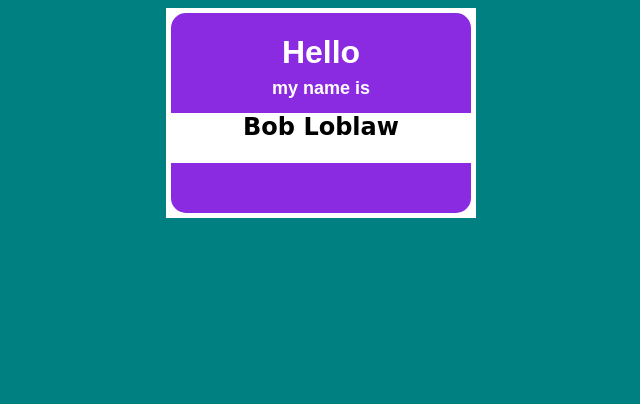
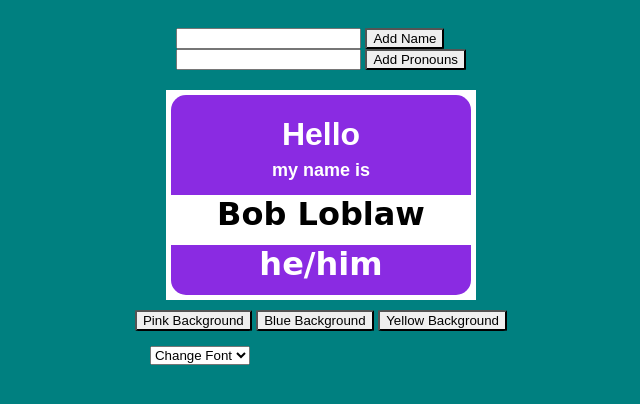
Before and after one commit to katrinkajb/lab-02a-name-tag, a plain HTML site: page index.html in a window 1280 px wide. Shown: the whole page, without its empty margins (319-959 px from the left). Drawn offline with Linux system fonts and the light colour scheme; a web font is replaced by a local one.

Commit message:
Added buttons and inputs, dropdown for font selection

```diff
--- /dev/null
+++ b/app.js
@@ -0,0 +1,60 @@
+// Name
+const nameInput = document.getElementById('name-input');
+const nameButton = document.getElementById('name-button');
+const nameField = document.getElementById('white-field');
+
+//Pronouns
+const pronounInput = document.getElementById('pronoun-input');
+const pronounButton = document.getElementById('pronoun-button');
+const pronounField = document.getElementById('pronoun-field');
+
+//colors
+const pinkButton = document.getElementById('pink-button');
+const blueButton = document.getElementById('blue-button');
+const yellowButton = document.getElementById('yellow-button');
+const body = document.getElementById('body');
+
+//fonts
+const fontList = document.getElementById('font-list');
+
+
+
+
+// add name
+nameButton.addEventListener('click', () => {
+    nameField.textContent = nameInput.value;
+})
+
+//add pronouns
+pronounButton.addEventListener('click', () => {
+    pronounField.textContent = pronounInput.value
+})
+
+//change background
+pinkButton.addEventListener('click', () => {
+    console.log('pink');
+    body.style.backgroundColor = 'pink';
+})
+
+blueButton.addEventListener('click', () => {
+    console.log('pink');
+    body.style.backgroundColor = 'blue';
+})
+
+yellowButton.addEventListener('click', () => {
+    console.log('pink');
+    body.style.backgroundColor = 'yellow';
+})
+
+
+// Placeholder font names
+
+// Change font
+fontList.addEventListener('change', (e) => {
+    nameField.style.fontFamily = "Roboto";
+})
+
+fontList.addEventListener('change', (e) => {
+    console.log(e.target.value);
+    nameField.style.fontFamily = "Hanalei Fill";
+})
--- a/index.html
+++ b/index.html
@@ -5,8 +5,21 @@
     <meta name="viewport" content="width=device-width, initial-scale=1.0">
     <link href="style.css" rel="stylesheet" type="text/css" media="all">
     <title>Document</title>
+    <link rel="preconnect" href="https://fonts.gstatic.com">
+    <link href="https://fonts.googleapis.com/css2?family=Roboto&display=swap" rel="stylesheet">
+    <link rel="preconnect" href="https://fonts.gstatic.com">
+    <link href="https://fonts.googleapis.com/css2?family=Hanalei+Fill&family=Noto+Sans+JP&family=Roboto&display=swap" rel="stylesheet">
+
 </head>
-<body>
+<body id = 'body'>
+    <header>
+        <input id = 'name-input'>
+        <button id = 'name-button'>Add Name</button>
+
+        </br>
+        <input id = 'pronoun-input'>
+        <button id = 'pronoun-button'>Add Pronouns</button>
+    </header>
     <main class="outer-box">
         <div class="inner-box">
             <h1 class="greeting">
@@ -15,9 +28,25 @@
             <h2 class="name">
                 my name is
             </h2>
-            <section class="white-field">Bob Loblaw</section>
-            <footer></footer>
+            <section id="white-field">Bob Loblaw</section>
+            <div id = "pronoun-field">he/him</div>
         </div>
     </main>
+    <footer class = 'background-buttons'>
+        <button id = 'pink-button'>Pink Background</button>
+        <button id = 'blue-button'>Blue Background</button>
+        <button id = 'yellow-button'>Yellow Background</button>
+        </br>
+        <div>
+            <select id = 'font-list'>
+                <option value = "1">Change Font</option>
+                <option value = "Roboto">Roboto</option>
+                <option value = "Hanalei">Hanalei</option>
+                <option value = "3">3</option>
+
+            </select>
+        </div>
+    </footer>
+    <script src="app.js"></script>
 </body>
 </html>
--- a/style.css
+++ b/style.css
@@ -3,6 +3,12 @@ body {
     display: grid;
     height: 100%;
     font-family: sans-serif;
+}
+
+header {
+    justify-self: center;
+    margin: 15px;
+    padding: 5px;
 }
 
 .outer-box {
@@ -37,14 +43,22 @@ body {
     justify-self: center;
 }
 
-.white-field {
+#white-field {
     width: 100%;
     color: black;
-    font-size:x-large;
+    font-size:xx-large;
     font-family: cursive;
     font-weight: bold;
     justify-self: center;
     text-align: center;
+}
+
+#pronoun-field {
+    color: white;
+    font-size:xx-large;
+    font-family: cursive;
+    font-weight: bold;
+    justify-self: center;
 }
 
 section {
@@ -52,3 +66,17 @@ section {
     background-color: white;
     grid-row: 3/4;
 }
+
+button {
+    border-radius: 5%;
+}
+
+.background-buttons {
+    justify-self: center;
+    margin: 10px;
+}
+
+#font-list {
+    justify-self: center;
+    margin: 15px;
+}
```
